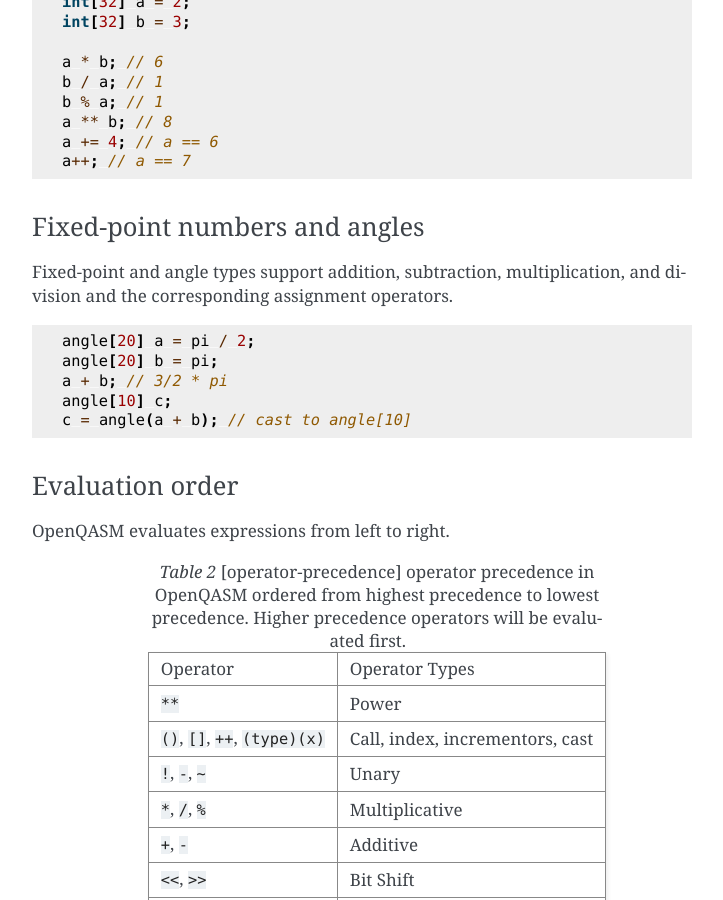
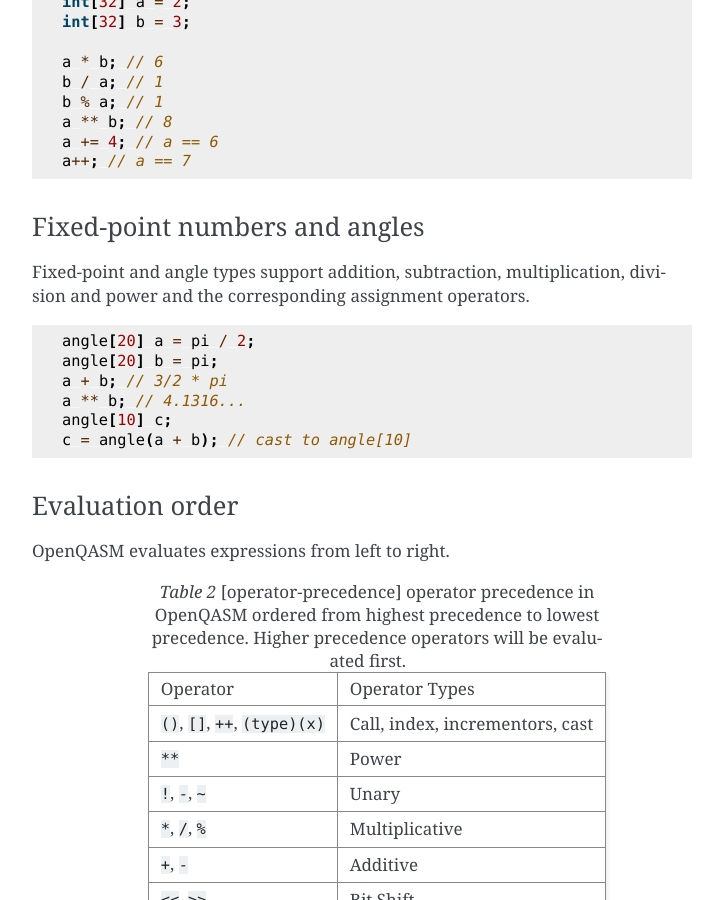
Before and after one commit to openqasm/openqasm, a Sphinx documentation site: the page built from source/language/classical.rst, in a window 1280 px wide and 900 px high, scrolled down 1850 px. Shown: the whole window, without its empty margins (388-1111 px from the left). Built offline with Sphinx 7.4.7, drawn with Linux system fonts in a browser that asks for light colours.

Commit message:
fix operator precedence and description of power operator

```diff
--- a/source/language/classical.rst
+++ b/source/language/classical.rst
@@ -102,13 +102,14 @@ Fixed-point numbers and angles
 ~~~~~~~~~~~~~~~~~~~~~~~~~~~~~~
 
 Fixed-point and angle types support addition, subtraction,
-multiplication, and division and the corresponding assignment operators.
+multiplication, division and power and the corresponding assignment operators.
 
 .. code-block:: c
 
    angle[20] a = pi / 2;
    angle[20] b = pi;
    a + b; // 3/2 * pi
+   a ** b; // 4.1316...
    angle[10] c;
    c = angle(a + b); // cast to angle[10]
 
@@ -123,9 +124,9 @@ OpenQASM evaluates expressions from left to right.
       +----------------------------------------+------------------------------------+
       | Operator                               | Operator Types                     |
       +----------------------------------------+------------------------------------+
+      | ``()``, ``[]``, ``++``, ``(type)(x)``  | Call, index, incrementors, cast    |
+      +----------------------------------------+------------------------------------+
       | ``**``                                 | Power                              |
-      +----------------------------------------+------------------------------------+
-      | ``()``, ``[]``, ``++``, ``(type)(x)``  | Call, index, incrementors, cast    |
       +----------------------------------------+------------------------------------+
       | ``!``, ``-``, ``~``                    | Unary                              |
       +----------------------------------------+------------------------------------+
```
